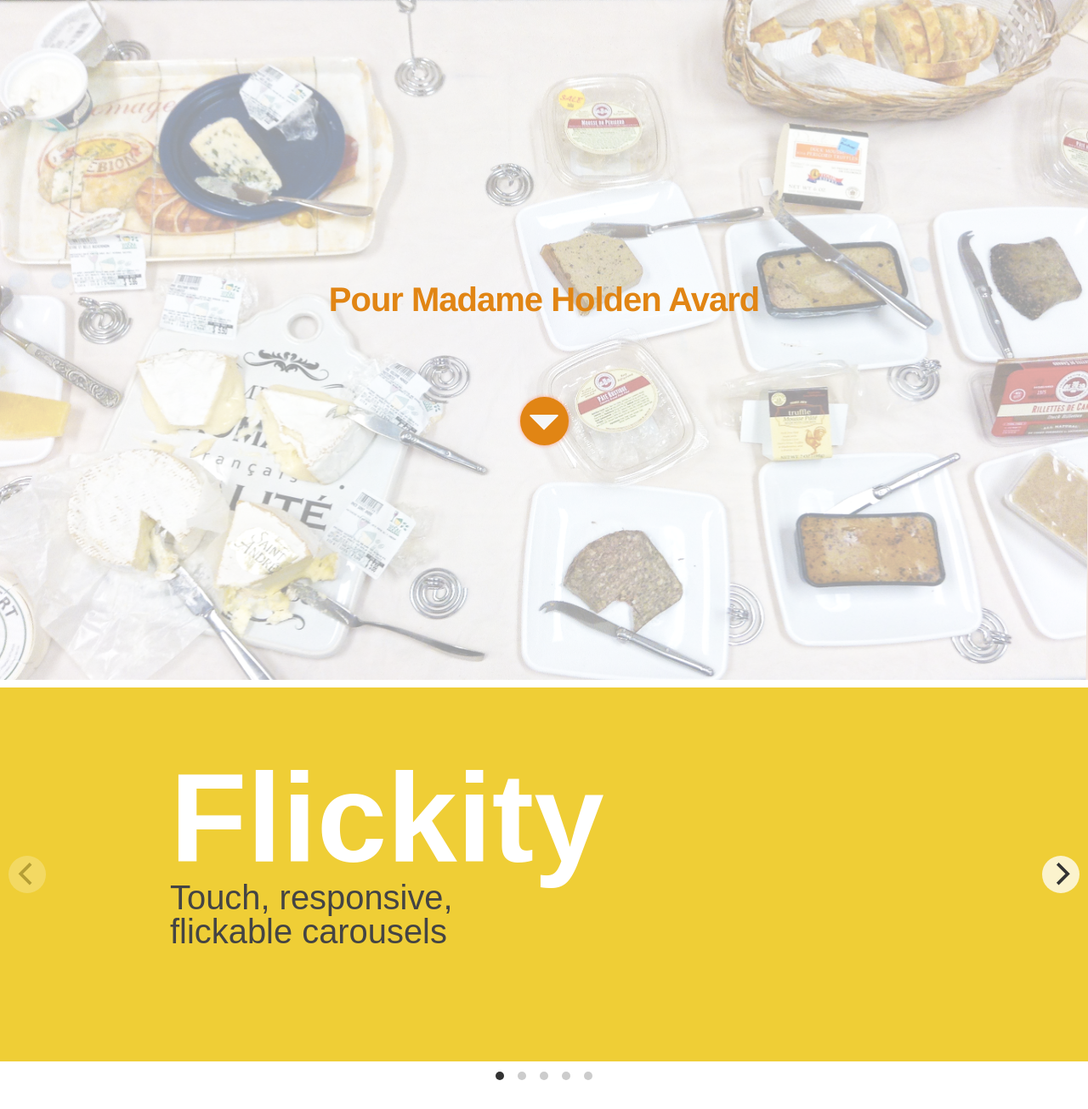
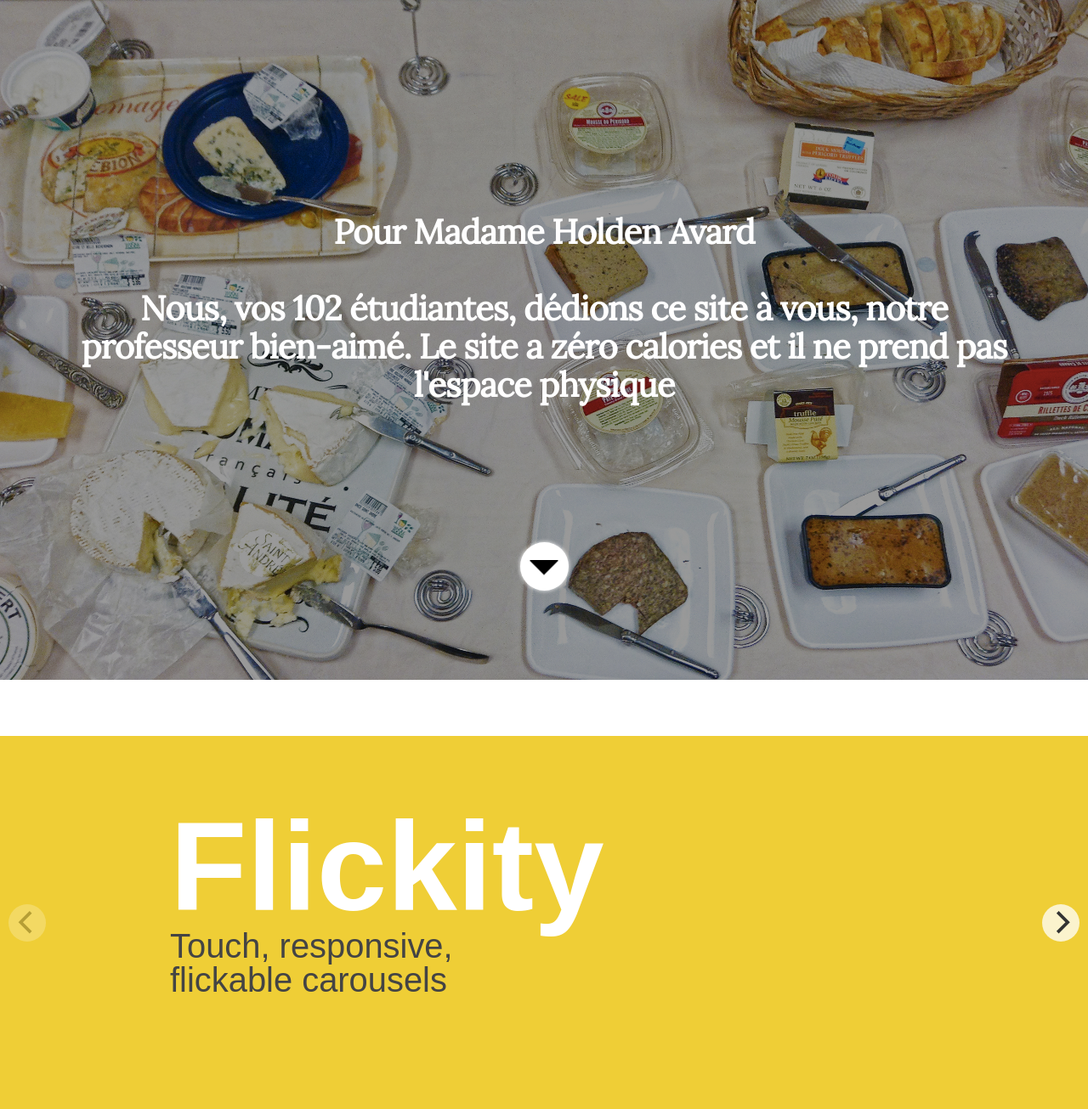
Before and after one commit to ttbach/MadamHA, a PHP site: page / in a window 1280 px wide. Shown: the top 1305 px of the page at 85% size. Run offline with PHP 8.4, Linux system fonts and the light colour scheme; some libraries are stand-ins or nearby versions.

Commit message:
Edited header text

```diff
--- a/css/index.css
+++ b/css/index.css
@@ -4,14 +4,17 @@
     height: 100vh;
     width: auto\9; /* ie8 */
     position: relative;
-    opacity: 0.4;
+/*    opacity: 0.4;*/
 }
 
-
 #cheese p{
+    font-family: 'Lora', serif !important;
+    text-align: center;
+    margin-left: 5%;
     position: absolute;
-    color: hsl(33, 84%, 48%)!important;
-    top: 35%;
+    max-width: 90%;
+/*    color: B40486!important;*/
+    top: 25%;
     left: 0;
     width: 100%;
     text-align: center;
@@ -33,19 +36,19 @@
 
 /* the wrapper element that will become the outer circle */
 .arw-wrap {
-  position:absolute;
+  position:relative;
   z-index:1;
   left:50%;
-  top: -60em;
+  top: -30em;
   margin-left:-5em;
-  background: hsl(33, 84%, 48%);
+  background: white;
   width: 10em;
   height: 10em;
   padding:4em 2em;
   border-radius:50%;
   font-size: 0.3em;
   display:block;
-  box-shadow: 0px 0px 5px 0px rgba(255, 102, 51, 0.64);
+  box-shadow: 0px 0px 5px 0px white;
 }
 
 /* a triangle to make the main part of the arrow. Adjust the border-color to fit your needs */
@@ -56,7 +59,7 @@
   height: 0px;
   border-style: solid;
   border-width: 3em 3em 0 3em;
-  border-color: #ffffff transparent transparent transparent;
+  border-color: grey transparent transparent transparent;
   -webkit-transform:rotate(360deg);/* added for better anti-aliasing on webkit browsers */
 }
 
@@ -70,7 +73,7 @@
   height: 0px;
   border-style: solid;
   border-width: 3em 3em 0 3em;
-  border-color: #F5F6F7 transparent transparent transparent;
+  border-color: black transparent transparent transparent;
   -webkit-transform:rotate(360deg);/* added for better anti-aliasing on webkit browsers */
 }
 
--- a/index.html
+++ b/index.html
@@ -6,18 +6,18 @@
     <meta name="viewport" content="width=device-width, initial-scale=1, shrink-to-fit=no">
     <meta http-equiv="x-ua-compatible" content="ie=edge">
 
-      <link rel="stylesheet" href="css/index.css">
+    <link rel="stylesheet" href="css/index.css">
     <link rel="stylesheet" href="css/flickity-docs.css" media="screen">
-
-
-
+    <link href='https://fonts.googleapis.com/css?family=Lora' rel='stylesheet' type='text/css'>
 
   </head>
   <body>
 
       <div id="cheese">
-          <img src="cheese2.jpg">
-          <p>Pour Madame Holden Avard</p>
+          <img src="cheese.jpg">
+              <p>Pour Madame Holden Avard <br><br>
+              Nous, vos 102 étudiantes, dédions ce site à vous, notre professeur bien-aimé.
+              Le site a zéro calories et il ne prend pas l'espace physique</p>
           <section class="main">
               <a class="arw-wrap" href="#content">
                 <span class="arw"></span>
```
Also changed, not shown: cheese3.jpg (deleted).
